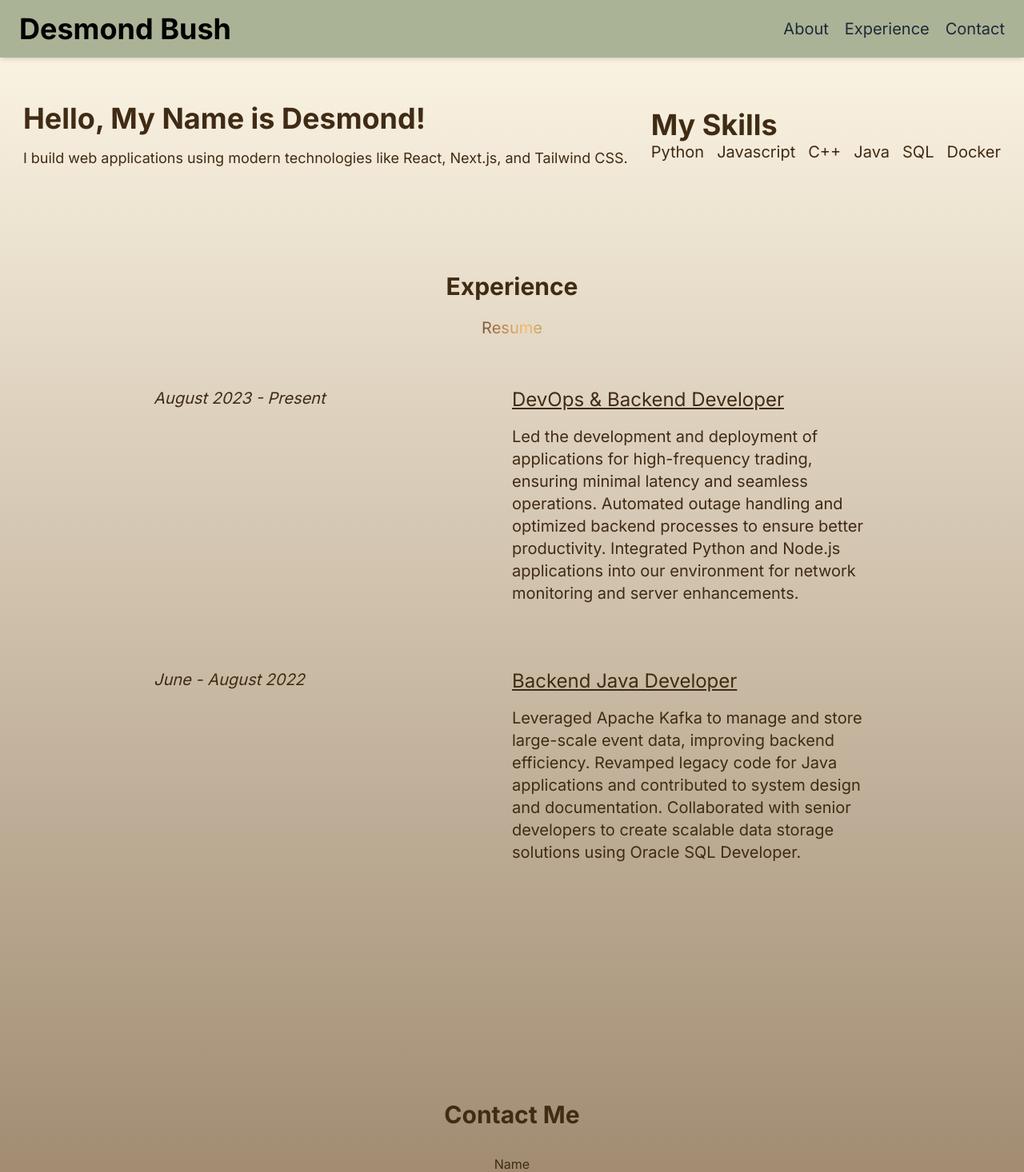
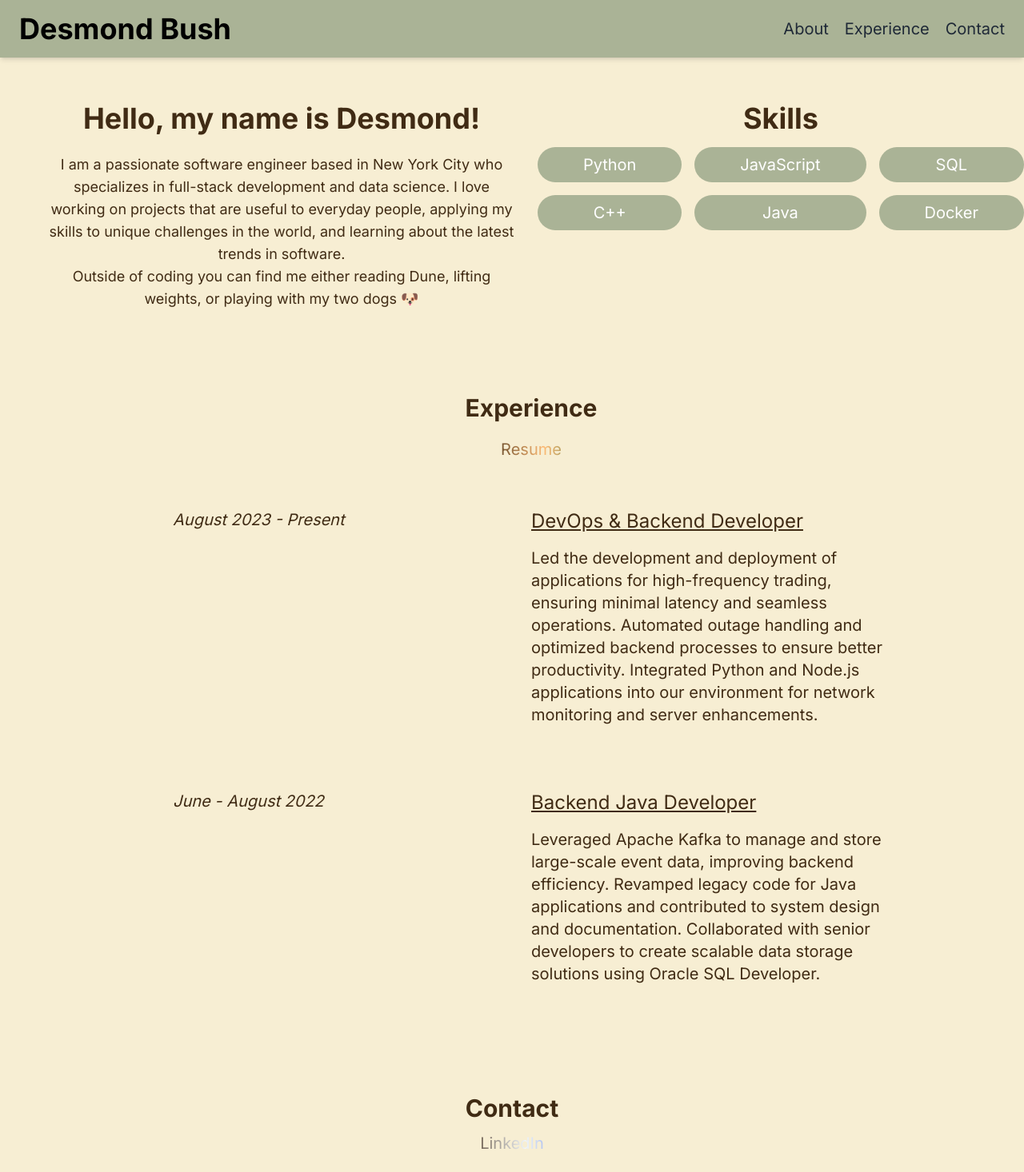
Before and after one commit to DezBush/Personal-Website, a Next.js app: page / in a window 1280 px wide. Shown: the top 1466 px of the page at 80% size. Built offline with nearby package versions, Linux system fonts and the light colour scheme.

Commit message:
Touched on formatting

```diff
--- a/app/contact.js
+++ b/app/contact.js
@@ -25,8 +25,10 @@ export const Contact = () => {
   };
 
   return (
-    <section id="contact" className="flex flex-col justify-center items-center py-32">
-        <h2 className="text-3xl font-bold">Contact Me</h2>
+    <section id="contact" className="flex flex-col justify-center items-center pb-24">
+        <h2 className="text-3xl font-bold">Contact</h2>
+        <a href="https://www.linkedin.com/in/desmond-bush/" target="_blank"  rel="noopener noreferrer"
+        className='py-3 text-xl bg-gradient-to-r from-coco via-slate-100 to-blue-700 bg-clip-text text-transparent animate-gradient'>LinkedIn</a>
         <form ref={form} onSubmit={sendEmail} className="flex flex-col items-center mt-8 w-full max-w-md">
             <label>Name</label>
             <input type="text" name="user_name" className="w-full p-2 mb-4 border border-gray-300 rounded-md text-black"/>
--- a/app/page.js
+++ b/app/page.js
@@ -2,7 +2,7 @@ import Contact from "./contact.js"
 
 export default function Home() {
   return (
-    <div className="min-h-screen bg-gradient-to-b from-beige to-light-brown text-coco">
+    <div className="min-h-screen bg-light-brown text-coco">
       <nav className="justify-items-stretch items-center fixed w-full bg-sage shadow-md z-50 top-0">
         <div className="mx-0 flex justify-between items-center py-4 px-6">
           <a href="/" className="font-bold text-4xl text-black text-left">Desmond Bush</a>
@@ -14,25 +14,29 @@ export default function Home() {
         </div>
       </nav>
 
-      <section id="about" className="flex columns-2 justify-evenly items-center pt-32">
+      <section id="about" className="grid grid-cols-2 pt-32 pl-12 gap-4">
         <div>
-          <h1 className="text-4xl font-bold">Hello, My Name is Desmond!</h1>
-          <p className="text-lg text-center mt-4">I build web applications using modern technologies like React, Next.js, and Tailwind CSS.</p>
+          <h1 className="text-4xl font-bold text-center pb-4">Hello, my name is Desmond!</h1>
+          <p className="text-lg text-center p-2">I am a passionate software engineer based in New York City who specializes in full-stack development
+            and data science. I love working on projects that are useful to everyday people, applying my skills to unique challenges in the world, and learning about the latest trends in software.
+            <br></br>
+            Outside of coding you can find me either reading Dune, lifting weights, or playing with my two dogs 🐶
+          </p>
         </div>
         <div>
-          <h1 className="text-4xl font-bold">My Skills</h1>
-          <div className="flex flex-wrap gap-4">
-            <h2 className="text-xl">Python</h2>
-            <h2 className="text-xl">Javascript</h2>
-            <h2 className="text-xl">C++</h2>
-            <h2 className="text-xl">Java</h2>
-            <h2 className="text-xl">SQL</h2>
-            <h2 className="text-xl">Docker</h2>
+          <h1 className="text-4xl font-bold text-center pb-4">Skills</h1>
+          <div className="grid grid-rows-2 grid-flow-col gap-4 text-center">
+            <h2 className="text-xl p-2 bg-sage text-white rounded-full">Python</h2>
+            <h2 className="text-xl p-2 bg-sage text-white rounded-full">C++</h2>
+            <h2 className="text-xl p-2 bg-sage text-white rounded-full">JavaScript</h2>
+            <h2 className="text-xl p-2 bg-sage text-white rounded-full">Java</h2>
+            <h2 className="text-xl p-2 bg-sage text-white rounded-full">SQL</h2>
+            <h2 className="text-xl p-2 bg-sage text-white rounded-full">Docker</h2>
           </div>
         </div>
       </section>
 
-      <section id="experience" className="flex flex-col justify-center items-center py-32">
+      <section id="experience" className="flex flex-col justify-center items-center py-24 pl-12">
         <h2 className="text-3xl font-bold">Experience</h2>
         <a href="/Bush_Desmond_Resume.pdf"
         target="_blank"  rel="noopener noreferrer"
@@ -61,7 +65,6 @@ export default function Home() {
       </section>
 
       <Contact/>
-
     </div>
   )
 }
--- a/tailwind.config.js
+++ b/tailwind.config.js
@@ -14,7 +14,7 @@ module.exports = {
       },
       colors: {
         'beige': '#FFF8E8',
-        'light-brown': '#876E51',
+        'light-brown': '#F7EED3',
         'sage': '#AAB396',
         'coco': '#402B14',
       }
```
